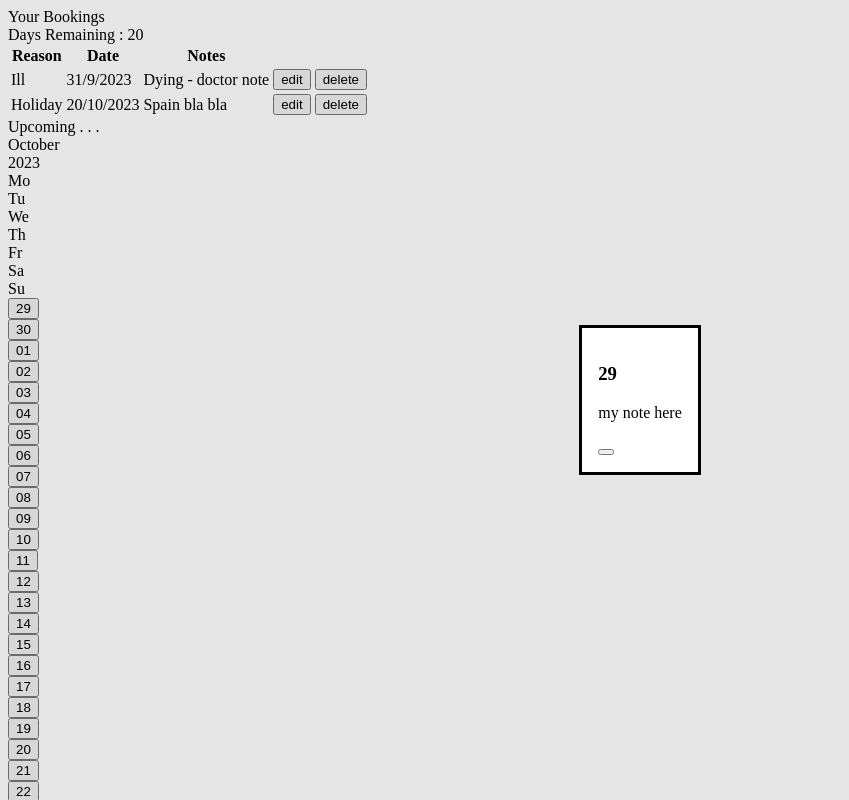
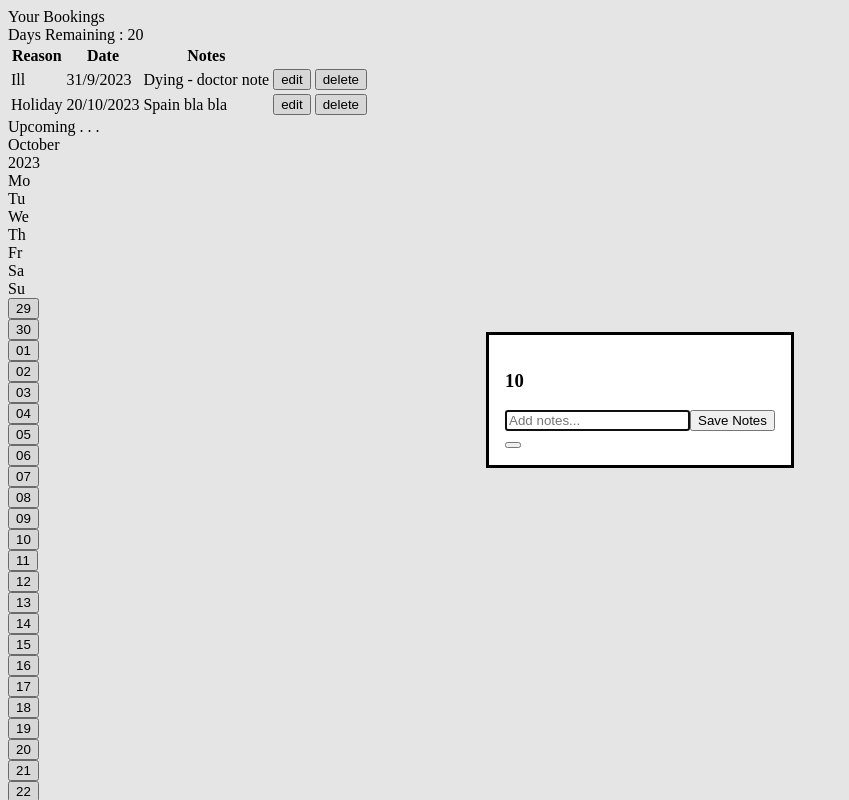
Before and after one commit to mjjstockman/TDA-SAC, a Next.js app in the folder frontend/: page /Dashboard in a window 1280 px wide. Both pictures are taken after a click on the button "10". Shown: the top 800 px of the page, without its empty margins (0-849 px from the left). Built offline with nearby package versions, Linux system fonts and the light colour scheme.

Commit message:
add notes to date. needs to update db still

```diff
--- a/frontend/components/Calendar.js
+++ b/frontend/components/Calendar.js
@@ -5,9 +5,8 @@ import dayjs from "dayjs";
 const Calendar = () => {
   const [dates, setDates] = useState([]);
   const [days, setDays] = useState([]);
-
-  const startDate = dayjs().date(-1).format("DD");
-  const endDate = dayjs().date(40).format("DD");
+  const [currentDate, setCurrentDate] = useState(null);
+  const [currentDateNotes, setCurrentDateNotes] = useState(null);
 
   const month = dayjs().format("MMMM");
   const year = dayjs().format("YYYY");
@@ -20,27 +19,37 @@ const Calendar = () => {
     setDays(dayArray);
   };
 
-  const generateDates = () => {
+  const generateDates = (selectedDate) => {
     const dateArray = [];
 
     for (let i = -1; i < 41; i++) {
-      dateArray.push(dayjs().date(i).format("DD"));
+      const formattedDate = dayjs().date(i).format("DD");
+      dateArray.push(formattedDate);
+      if (selectedDate && formattedDate === selectedDate) {
+        setCurrentDate(formattedDate);
+      }
     }
     setDates(dateArray);
-    // console.log(dateArray);
   };
-
-  console.log(dates);
 
   useEffect(() => {
     generateDates();
-  }, []);
-
-  useEffect(() => {
     generateDay();
   }, []);
 
-  const notes = "my note here";
+  const handleButtonClick = (date) => {
+    setCurrentDate(date);
+    const savedNotes = localStorage.getItem(`notes_${date}`);
+    setCurrentDateNotes(savedNotes || "");
+    document.getElementById("modal").showModal();
+  };
+
+  const handleSaveNotes = () => {
+    localStorage.setItem(`notes_${currentDate}`, currentDateNotes);
+    document.getElementById("modal").close();
+  };
+
+  const notes = "";
 
   return (
     <div>
@@ -56,18 +65,39 @@ const Calendar = () => {
             </div>
           ))}
           {dates.map((date, index) => (
-            <div>
+            <div key={index}>
+              {currentDateNotes ? (
               <button
-                key={index}
-                onClick={() => document.getElementById("modal").showModal()}
+                onClick={() => handleButtonClick(date)}
+                className="btn btn-ghost btn-lg bg-green-500"
+              >
+                {date}
+              </button>
+              ) : (
+              <button
+                onClick={() => handleButtonClick(date)}
                 className="btn btn-ghost btn-lg"
               >
                 {date}
               </button>
+              )}
               <dialog id="modal" className="modal">
-                <div className="modal-box">
-                  <h3 className="font-bold text-lg">{date}</h3>
-                  <p className="py-4">{notes}</p>
+                <div className="modal-box flex flex-col items-center gap-4">
+                  <h3 className="font-bold text-lg">{currentDate}</h3>
+                  {currentDateNotes ? (
+                    <p className="py-4">{currentDateNotes}</p>
+                  ) : (
+                    <input
+                      type="text"
+                      value={currentDateNotes}
+                      onChange={(e) => setCurrentDateNotes(e.target.value)}
+                      placeholder="Add notes..."
+                      className="p-2 border border-gray-300 rounded"
+                    />
+                  )}
+                  <button onClick={handleSaveNotes} className="btn btn-primary w-1/4">
+                    Save Notes
+                  </button>
                 </div>
                 <form method="dialog" className="modal-backdrop">
                   <button id="closeButton"></button>
@@ -81,4 +111,23 @@ const Calendar = () => {
   );
 };
 
+// const [startOfMonth, setStartOfMonth] = useState([]);
+// const [endOfMonth, setEndOfMonth] = useState([]);
+// const generatorCurrentMonth = (
+//   month = dayjs().month(),
+//   year = dayjs().year()
+// ) => {
+//   const startOfMonth = dayjs().year(year).month(month).startOf("month");
+//   const endOfMonth = dayjs().year(year).month(month).endOf("month");
+//   setStartOfMonth(startOfMonth);
+//   setEndOfMonth(endOfMonth);
+// };
+// console.log(startOfMonth);
+// console.log(endOfMonth);
+//
+// const endDate = dayjs().date(40).format("DD");
+// useEffect(() => {
+//   generatorCurrentMonth();
+// }, []);
+
 export default Calendar;
```
